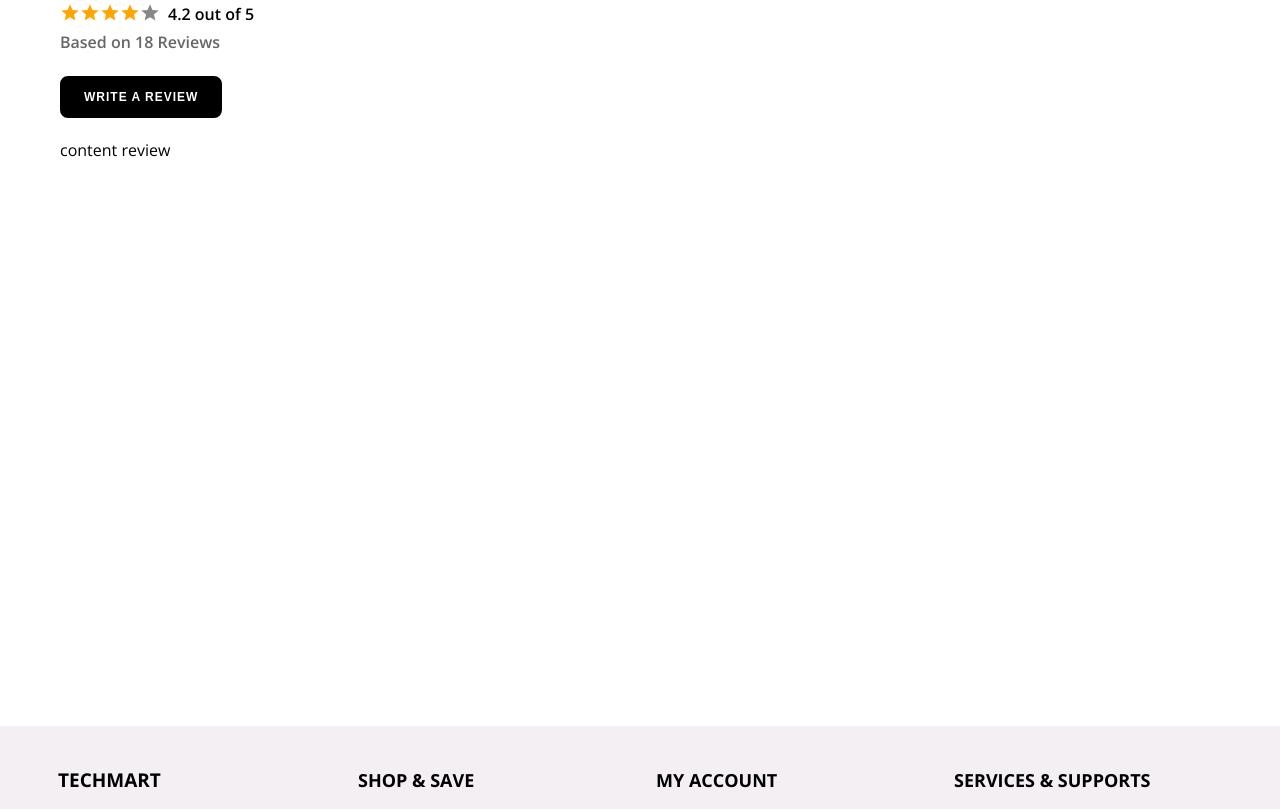
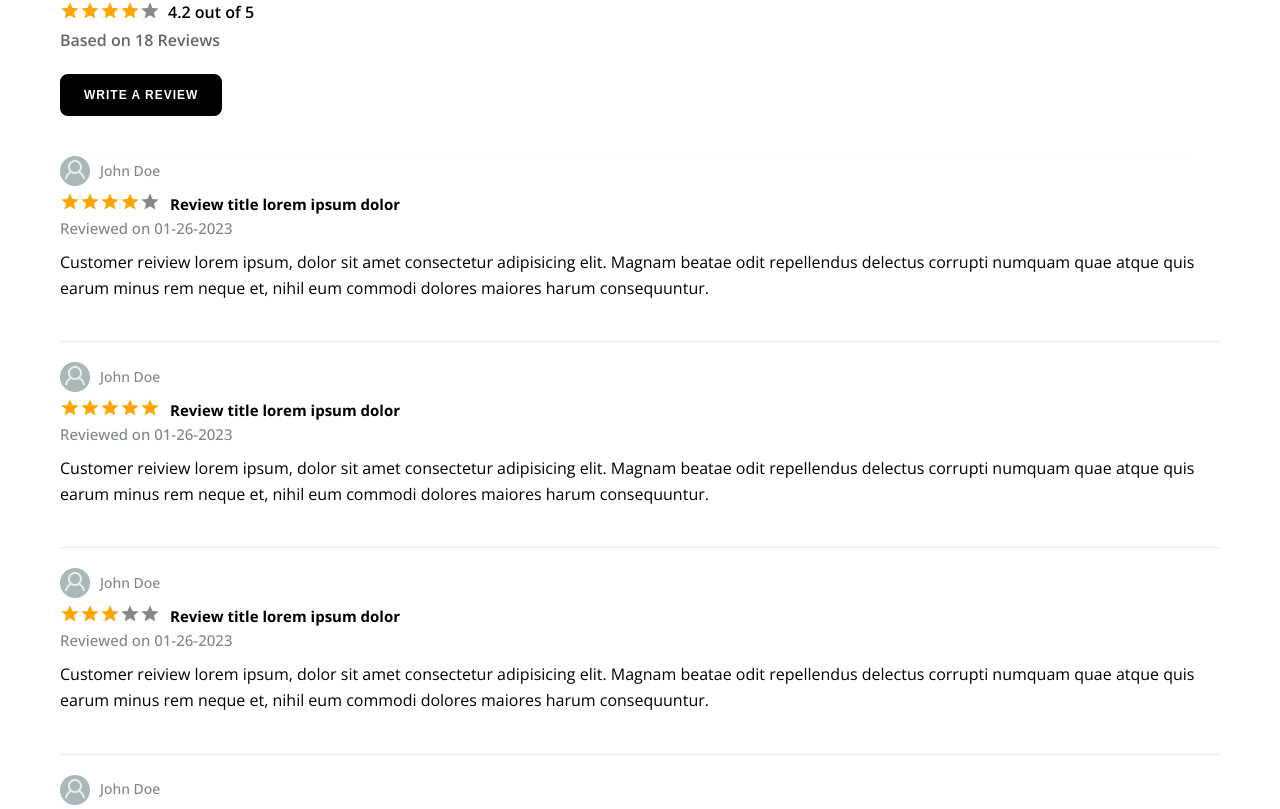
Before and after one commit to nhannguyencsd/mern-ecommerce, a React (Create React App) app in the folder client/: page /product-details in a window 1280 px wide. Shown: the part 1291-2100 px from the top of the page. Built offline with nearby package versions, Linux system fonts and the light colour scheme.

Commit message:
feat(client): improve ContentReview, WriteReview and StarRating component

```diff
--- a/client/src/components/CustomerReviews/ContentReview/ContentReview.module.scss
+++ b/client/src/components/CustomerReviews/ContentReview/ContentReview.module.scss
@@ -1,3 +1,53 @@
 .wrapper {
     margin-top: -2rem;
+    width: 1200px;
+    max-width: 100%;
+    margin: 0 auto;
 }
+
+.review-cell {
+    margin-bottom: 4rem;
+}
+
+.review-cell + .review-cell {
+    padding-top: 2rem;
+    border-top: 1px solid #ececec;
+}
+.user-info {
+    display: flex;
+    align-items: center;
+    gap: 10px;
+
+    img {
+        width: 30px;
+        height: 30px;
+    }
+
+    span {
+        font-size: 1.4rem;
+        font-weight: 500;
+        color: #818585;
+    }
+}
+
+.overall-rating {
+    display: flex;
+    align-items: flex-start;
+    gap: 10px;
+    margin-top: 6px;
+
+    h3 {
+        font-size: 1.5rem;
+    }
+}
+
+.review-date {
+    font-size: 1.5rem;
+    font-weight: 500;
+    color: #818585;
+}
+
+.review-txt {
+    margin-top: 1rem;
+    margin-bottom: 2rem;
+}
--- a/client/src/components/CustomerReviews/ContentReview/ContentReviewIndex.js
+++ b/client/src/components/CustomerReviews/ContentReview/ContentReviewIndex.js
@@ -1,12 +1,78 @@
+import { Link } from 'react-router-dom';
 import classNames from 'classnames/bind';
 import styles from './ContentReview.module.scss';
+import StarRating from '../../StarRating/StarRatingIndex';
 
 const cx = classNames.bind(styles);
+
+const users = [
+    {
+        name: 'John Doe',
+        image: require('../../../assets/images/users/defaultUser.png'),
+        rating: 4,
+        title: 'Review title lorem ipsum dolor',
+        date: '01-26-2023',
+    },
+    {
+        name: 'John Doe',
+        image: require('../../../assets/images/users/defaultUser.png'),
+        rating: 5,
+        title: 'Review title lorem ipsum dolor',
+        date: '01-26-2023',
+    },
+    {
+        name: 'John Doe',
+        image: require('../../../assets/images/users/defaultUser.png'),
+        rating: 3,
+        title: 'Review title lorem ipsum dolor',
+        date: '01-26-2023',
+    },
+    {
+        name: 'John Doe',
+        image: require('../../../assets/images/users/defaultUser.png'),
+        rating: 3,
+        title: 'Review title lorem ipsum dolor',
+        date: '01-26-2023',
+    },
+    {
+        name: 'John Doe',
+        image: require('../../../assets/images/users/defaultUser.png'),
+        rating: 5,
+        title: 'Review title lorem ipsum dolor',
+        date: '01-26-2023',
+    },
+    {
+        name: 'John Doe',
+        image: require('../../../assets/images/users/defaultUser.png'),
+        rating: 5,
+        title: 'Review title lorem ipsum dolor',
+        date: '01-26-2023',
+    },
+];
 
 function ContentReview() {
     return (
         <div className={cx('wrapper')}>
-            <div>content review</div>
+            {users.map((user, index) => {
+                return (
+                    <div className={cx('review-cell')} key={index}>
+                        <Link className={cx('user-info')} key={index} to="/">
+                            <img src={user.image} alt="user avatar" />
+                            <span>{user.name}</span>
+                        </Link>
+                        <div className={cx('overall-rating')}>
+                            <StarRating fixedValue={user.rating} />
+                            <h3>{user.title}</h3>
+                        </div>
+                        <div className={cx('review-date')}>Reviewed on {user.date}</div>
+                        <div className={cx('review-txt')}>
+                            Customer reiview lorem ipsum, dolor sit amet consectetur adipisicing elit. Magnam beatae
+                            odit repellendus delectus corrupti numquam quae atque quis earum minus rem neque et, nihil
+                            eum commodi dolores maiores harum consequuntur.
+                        </div>
+                    </div>
+                );
+            })}
         </div>
     );
 }
--- a/client/src/components/CustomerReviews/WriteReview/WriteReview.module.scss
+++ b/client/src/components/CustomerReviews/WriteReview/WriteReview.module.scss
@@ -33,7 +33,7 @@
 .review-frm {
     display: flex;
     flex-direction: column;
-    width: 1000px;
+    width: 1200px;
     max-width: 100%;
     padding: 2rem 2.5rem;
     border-radius: 4px;
@@ -76,13 +76,12 @@
     .review-body-txt {
         width: 100% !important;
         max-width: 100%;
-        min-height: 34px;
         border: 1px solid #ccc;
         border-radius: 4px;
         padding: 4px 8px;
         margin-top: 1rem;
         font-size: 1.7rem;
-        resize: vertical;
+        resize: none;
 
         &:focus {
             outline: 0.2rem solid transparent;
--- a/client/src/components/CustomerReviews/WriteReview/WriteReviewIndex.js
+++ b/client/src/components/CustomerReviews/WriteReview/WriteReviewIndex.js
@@ -43,7 +43,7 @@ function WriteReview() {
                     <label htmlFor="review-body-lbl" className={cx('review-body-lbl')}>
                         How was your overall experience?
                     </label>
-                    <textarea className={cx('review-body-txt')} id="review-body-lbl" rows={5} required></textarea>
+                    <textarea className={cx('review-body-txt')} id="review-body-lbl" rows={8} required></textarea>
                     {/* review buttons */}
                     <div className={cx('btn-cell')}>
                         <button className={cx('cancel-btn')} ref={cancelBtnRef} onClick={handleCancelWriteReview}>
--- a/client/src/components/StarRating/StarRating.module.scss
+++ b/client/src/components/StarRating/StarRating.module.scss
@@ -1,3 +1,4 @@
 .wrapper {
     cursor: pointer;
+    line-height: 1;
 }
```
Also changed, not shown: client/src/assets/images/users/defaultUser.png (added).
